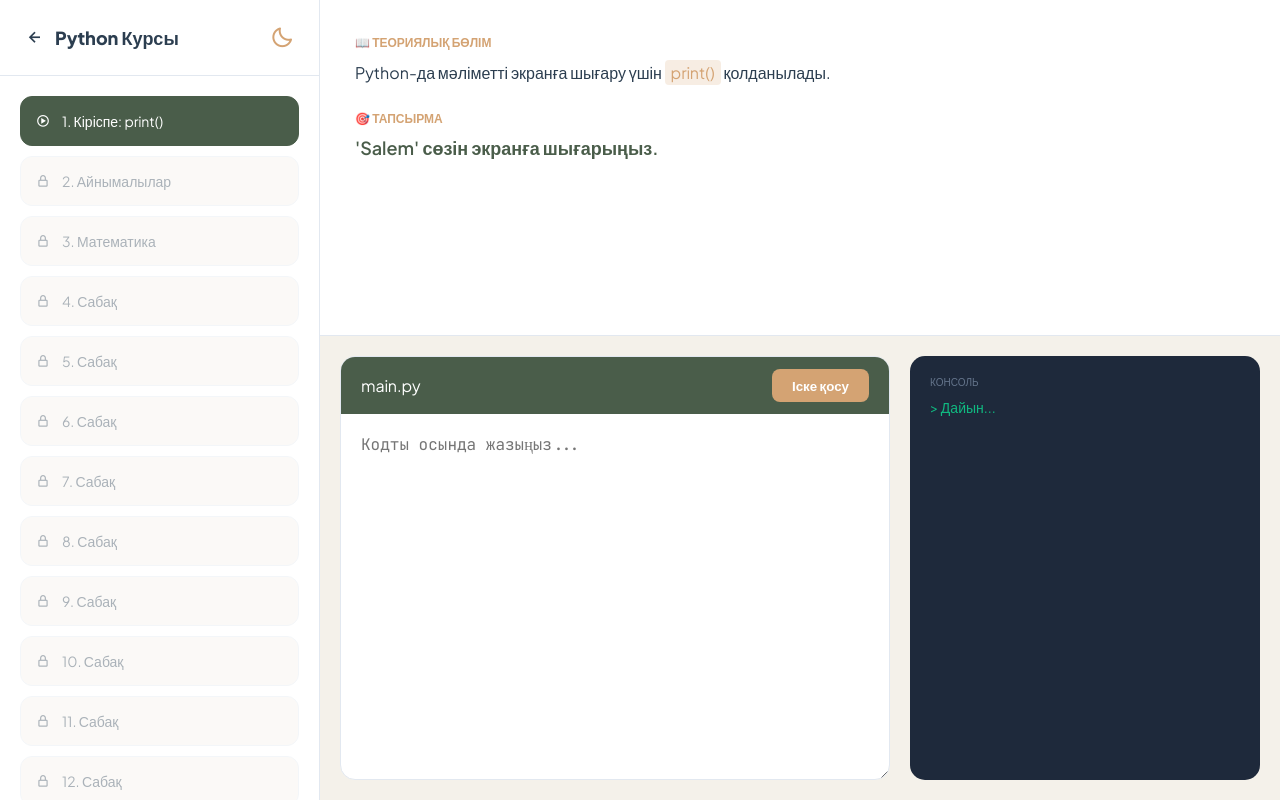
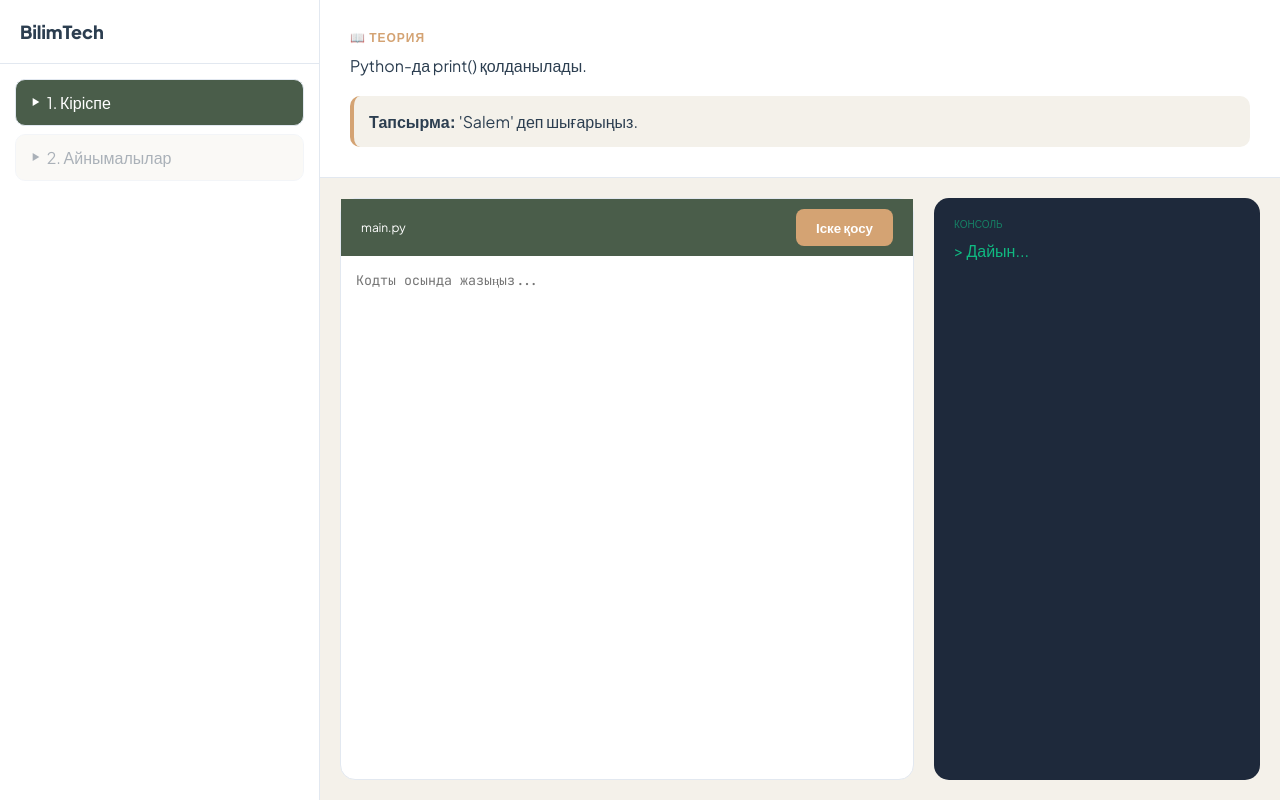
Before and after one commit to serikbajakbota7-source/mening-saytym, a Flask app: page /lesson in a window 1280 px wide. Run offline with Flask 3, Linux system fonts and the light colour scheme; some libraries are stand-ins or nearby versions.

Commit message:
Update lesson.html

```diff
--- a/templates/lesson.html
+++ b/templates/lesson.html
@@ -3,13 +3,12 @@
 <head>
     <meta charset="UTF-8">
     <meta name="viewport" content="width=device-width, initial-scale=1.0">
-    <title>BilimTech — Сабақтар</title>
+    <title>BilimTech — Адаптивті Платформа</title>
     <link href='https://unpkg.com/boxicons@2.1.4/css/boxicons.min.css' rel='stylesheet'>
     <script src="https://cdn.jsdelivr.net/npm/canvas-confetti@1.6.0/dist/confetti.browser.min.js"></script>
     <style>
         @import url('https://fonts.googleapis.com/css2?family=Plus+Jakarta+Sans:wght@400;600;800&family=JetBrains+Mono:wght@400;600&display=swap');
 
-        /* НЕГІЗГІ СТИЛЬДЕР - Крем және Зәйтүн палитрасы */
         :root {
             --bg-color: #f4f1ea;
             --sidebar-bg: #ffffff;
@@ -19,10 +18,8 @@
             --accent: #d4a373;
             --border: #e2e8f0;
             --terminal-bg: #1e293b;
-            --primary: #4a5d4a;
         }
 
-        /* Түнгі режим түстері */
         .dark-mode {
             --bg-color: #1b1b1b;
             --sidebar-bg: #2d2d2d;
@@ -32,188 +29,224 @@
             --accent: #ebdf58e1;
             --border: #444;
             --terminal-bg: #000000;
-            --primary: #ebdf58e1;
         }
 
-        * { margin:0; padding:0; box-sizing:border-box; font-family: 'Plus Jakarta Sans', sans-serif; transition: background 0.3s, color 0.3s; }
-        body { background: var(--bg-color); color: var(--text-color); height: 100vh; overflow: hidden; }
+        * { margin:0; padding:0; box-sizing:border-box; font-family: 'Plus Jakarta Sans', sans-serif; }
+        body { background: var(--bg-color); color: var(--text-color); min-height: 100vh; overflow-x: hidden; }
 
+        /* Контейнерді икемді ету */
         .app-container { display: flex; height: 100vh; }
 
-        /* Sidebar */
-        .sidebar { width: 320px; border-right: 1px solid var(--border); display: flex; flex-direction: column; background: var(--sidebar-bg); }
-        .sidebar-header { padding: 25px; border-bottom: 1px solid var(--border); display: flex; align-items: center; justify-content: space-between; }
+        /* Sidebar стилі және адаптивтілігі */
+        .sidebar {
+            width: 320px;
+            border-right: 1px solid var(--border);
+            display: flex;
+            flex-direction: column;
+            background: var(--sidebar-bg);
+            transition: transform 0.3s ease;
+            z-index: 1000;
+        }
 
-        .mode-toggle { cursor: pointer; font-size: 24px; color: var(--accent); }
+        /* Негізгі контент */
+        .main-content { flex: 1; display: flex; flex-direction: column; overflow-y: auto; }
 
-        .task-list { flex: 1; overflow-y: auto; padding: 20px; }
-        .task-node {
-            padding: 15px; margin-bottom: 10px; border-radius: 12px; font-size: 14px;
-            display: flex; align-items: center; gap: 12px; cursor: not-allowed; opacity: 0.4;
-            background: var(--bg-color); border: 1px solid var(--border);
+        /* Теория бөлімі */
+        .theory-section { padding: 30px; background: var(--card-bg); border-bottom: 1px solid var(--border); }
+
+        /* Практика бөлімі (редактор мен консоль) */
+        .practice-section {
+            display: flex;
+            padding: 20px;
+            gap: 20px;
+            flex: 1;
+            min-height: 500px;
         }
-        .task-node.unlocked { cursor: pointer; opacity: 1; }
-        .task-node.active { background: var(--header-bg); color: white; border-color: var(--header-bg); opacity: 1; }
 
-        /* Main Content */
-        .main-content { flex: 1; display: flex; flex-direction: column; }
-        .theory-section { height: 42%; padding: 35px; overflow-y: auto; border-bottom: 1px solid var(--border); background: var(--card-bg); }
-        .label { font-size: 12px; font-weight: 800; color: var(--accent); text-transform: uppercase; margin-bottom: 10px; }
+        .editor-box { flex: 2; display: flex; flex-direction: column; background: var(--card-bg); border-radius: 15px; border: 1px solid var(--border); min-height: 300px; }
+        .terminal { flex: 1; background: var(--terminal-bg); border-radius: 15px; padding: 20px; color: #10b981; font-family: 'JetBrains Mono'; }
 
-        .practice-section { flex: 1; display: flex; padding: 20px; gap: 20px; background: var(--bg-color); }
-        .editor-box { flex: 1; display: flex; flex-direction: column; background: var(--card-bg); border-radius: 15px; border: 1px solid var(--border); overflow: hidden; }
-        .editor-nav { padding: 12px 20px; background: var(--header-bg); color: white; display: flex; justify-content: space-between; align-items: center; }
+        /* Мобильдік құрылғылар үшін Media Queries (Экран 768px-ден кіші болса) */
+        @media (max-width: 768px) {
+            .app-container { flex-direction: column; height: auto; }
 
-        #code-input { flex: 1; padding: 20px; font-family: 'JetBrains Mono'; font-size: 16px; border: none; outline: none; background: transparent; color: var(--text-color); }
+            .sidebar {
+                position: fixed;
+                left: -320px;
+                top: 0;
+                bottom: 0;
+                box-shadow: 10px 0 15px rgba(0,0,0,0.1);
+            }
+            .sidebar.open { left: 0; }
 
-        .terminal { width: 350px; background: var(--terminal-bg); border-radius: 15px; padding: 20px; color: #10b981; font-family: 'JetBrains Mono'; font-size: 14px; }
+            .practice-section { flex-direction: column; }
 
-        .btn-run { background: var(--accent); color: white; border: none; padding: 8px 20px; border-radius: 8px; font-weight: 600; cursor: pointer; }
-        .btn-next { background: #10b981; color: white; border: none; padding: 12px; border-radius: 10px; font-weight: 800; cursor: pointer; width: 100%; margin-top: 15px; }
+            .theory-section { padding: 20px; }
 
-        code { background: rgba(212, 163, 115, 0.2); padding: 2px 6px; border-radius: 4px; color: var(--accent); }
+            .terminal { width: 100%; min-height: 150px; }
+
+            /* Мобильдік мәзір батырмасы (бургер) */
+            .mobile-header {
+                display: flex;
+                align-items: center;
+                justify-content: space-between;
+                padding: 15px;
+                background: var(--header-bg);
+                color: white;
+            }
+        }
+
+        /* Жасырын элементтерді көрсету */
+        .mobile-header { display: none; }
+        @media (max-width: 768px) { .mobile-header { display: flex; } }
+
+        /* Батырмалар стилі */
+        .btn-run { background: var(--accent); color: white; border: none; padding: 10px 20px; border-radius: 8px; cursor: pointer; font-weight: 800; }
+        #code-input { width: 100%; height: 250px; padding: 15px; font-family: 'JetBrains Mono'; border: none; outline: none; background: transparent; color: var(--text-color); resize: none; }
     </style>
 </head>
-<body class="light-mode">
+<body>
+
+    <div class="mobile-header">
+        <i class='bx bx-menu' id="menu-icon" style="font-size: 30px; cursor: pointer;"></i>
+        <h4 id="mob-title">Python</h4>
+        <i class='bx bx-moon' onclick="toggleMode()" style="font-size: 24px;"></i>
+    </div>
 
     <div class="app-container">
-    <aside class="sidebar">
-        <div class="sidebar-header">
-            <div style="display: flex; align-items: center; gap: 10px;">
-                <button onclick="location.href='/home'" style="background:none; border:none; cursor:pointer; font-size:20px; color:var(--text-color);"><i class='bx bx-left-arrow-alt'></i></button>
-                <h3 id="cur-lang" style="font-size: 18px;">Python</h3>
+        <aside class="sidebar" id="sidebar">
+            <div class="sidebar-header" style="padding: 20px; border-bottom: 1px solid var(--border); display: flex; justify-content: space-between; align-items: center;">
+                <h3 style="font-size: 18px;">BilimTech</h3>
+                <i class='bx bx-x' id="close-menu" style="font-size: 30px; cursor: pointer; display: none;"></i>
             </div>
-            <i class='bx bx-moon mode-toggle' id="modeBtn" onclick="toggleMode()"></i>
-        </div>
-        <div id="task-list" class="task-list"></div>
+            <div id="task-list" class="task-list" style="overflow-y: auto; padding: 15px;"></div>
         </aside>
 
         <main class="main-content">
             <div class="theory-section">
-            <div class="label">📖 Теориялық бөлім</div>
-            <div id="theory-content" class="theory-text" style="font-size: 16px; line-height: 1.6;"></div>
-            <div class="label" style="margin-top: 25px;">🎯 Тапсырма</div>
-            <div id="task-text" style="font-weight: 600; font-size: 18px; color: var(--header-bg);"></div>
+                <div style="color: var(--accent); font-weight: 800; font-size: 12px; letter-spacing: 1px;">📖 ТЕОРИЯ</div>
+                <div id="theory-content" style="margin-top: 10px; font-size: 16px;"></div>
+                <div style="margin-top: 20px; padding: 15px; background: var(--bg-color); border-radius: 10px; border-left: 4px solid var(--accent);">
+                    <strong>Тапсырма:</strong> <span id="task-text"></span>
+                </div>
             </div>
 
             <div class="practice-section">
                 <div class="editor-box">
-                <div class="editor-nav">
-                    <span id="file-name">main.py</span>
+                    <div style="padding: 10px 20px; background: var(--header-bg); color: white; display: flex; justify-content: space-between; align-items: center;">
+                        <span style="font-size: 12px;">main.py</span>
                         <button class="btn-run" onclick="checkCode()">Іске қосу</button>
                     </div>
                     <textarea id="code-input" spellcheck="false" placeholder="Кодты осында жазыңыз..."></textarea>
                 </div>
+
                 <div class="terminal">
-                <div style="font-size: 10px; color: #64748b; margin-bottom: 10px;">КОНСОЛЬ</div>
-                <div id="out">> Күтуде...</div>
+                    <div style="font-size: 10px; opacity: 0.6; margin-bottom: 10px;">КОНСОЛЬ</div>
+                    <div id="out">> Дайын...</div>
                 </div>
             </div>
         </main>
     </div>
 
 <script>
+    // Мобильдік мәзірді ашу/жабу логикасы
+    const menuIcon = document.getElementById('menu-icon');
+    const closeMenu = document.getElementById('close-menu');
+    const sidebar = document.getElementById('sidebar');
+
+    if(menuIcon) {
+        menuIcon.onclick = () => { sidebar.classList.add('open'); closeMenu.style.display = 'block'; }
+    }
+    if(closeMenu) {
+        closeMenu.onclick = () => { sidebar.classList.remove('open'); closeMenu.style.display = 'none'; }
+    }
+
+    // Режим ауыстыру (Dark/Light)
+    function toggleMode() {
+        document.body.classList.toggle('dark-mode');
+        const isDark = document.body.classList.contains('dark-mode');
+        localStorage.setItem('theme', isDark ? 'dark' : 'light');
+    }
+
+    // Сабақтар базасы (Алдыңғы кодымыздағыдай)
     const lessonsData = {
         'Python': [
-        { title: "1. Кіріспе: print()", theory: "Python-да мәліметті экранға шығару үшін <code>print()</code> қолданылады.", task: "'Salem' сөзін экранға шығарыңыз.", check: "print('Salem')", hint: "print('Salem') жазыңыз" },
-        { title: "2. Айнымалылар", theory: "Айнымалы — мәнді сақтауға арналған орын. Мысалы: <code>x = 10</code>", task: "x айнымалысына 5 санын меншіктеңіз.", check: "x=5", hint: "x = 5" },
-        { title: "3. Математика", theory: "Python сандармен есептеуге өте ыңғайлы.", task: "print(10 + 5) кодын жазыңыз.", check: "print(10+5)", hint: "10 мен 5-ті қосыңыз" }
-    ],
-    'C#': [{ title: "1. Кіріспе", theory: "C#-та <code>Console.WriteLine()</code> қолданылады.", task: "'Hi' деп шығарыңыз.", check: "Console.WriteLine('Hi')", hint: "Console.WriteLine('Hi')" }],
-    'C++': [{ title: "1. Кіріспе", theory: "C++-те <code>std::cout</code> қолданылады.", task: "'Hello' деп шығарыңыз.", check: "std::cout<<'Hello'", hint: "std::cout << 'Hello';" }]
+            { title: "1. Кіріспе", theory: "Python-да <code>print()</code> қолданылады.", task: "'Salem' деп шығарыңыз.", check: "print('Salem')", hint: "print('Salem')" },
+            { title: "2. Айнымалылар", theory: "Айнымалы: <code>x = 10</code>", task: "x айнымалысына 5-ті меншіктеңіз.", check: "x=5", hint: "x = 5" }
+        ]
     };
-
-// 20 сабаққа толтыру
-['Python', 'C#', 'C++'].forEach(lang => {
-    for(let i = lessonsData[lang].length; i < 20; i++) {
-        lessonsData[lang].push({
-            title: (i+1) + ". Сабақ",
-            theory: "Кезекті тақырыпты меңгеру.",
-            task: "lesson" + (i+1) + " деп жазыңыз.",
-            check: "lesson" + (i+1),
-            hint: "lesson" + (i+1)
-        });
-    }
-});
 
     let curLang = 'Python', curIdx = 0, unlocked = 0;
 
     window.onload = () => {
         const params = new URLSearchParams(window.location.search);
         curLang = params.get('lang') || 'Python';
-    document.getElementById('cur-lang').innerText = curLang + " Курсы";
+        document.getElementById('mob-title').innerText = curLang;
 
-    // Прогресті браузерден алу
         unlocked = parseInt(localStorage.getItem(`unl_${curLang}`)) || 0;
         curIdx = unlocked;
 
-    // Түнгі режимді тексеру
-    if(localStorage.getItem('theme') === 'dark') toggleMode();
+        if(localStorage.getItem('theme') === 'dark') document.body.classList.add('dark-mode');
 
         renderList();
         loadLesson();
     };
 
-function toggleMode() {
-    const body = document.body;
-    const btn = document.getElementById('modeBtn');
-    body.classList.toggle('dark-mode');
-
-    if(body.classList.contains('dark-mode')) {
-        btn.className = 'bx bx-sun mode-toggle';
-        localStorage.setItem('theme', 'dark');
-    } else {
-        btn.className = 'bx bx-moon mode-toggle';
-        localStorage.setItem('theme', 'light');
-    }
-}
-
     function renderList() {
         const list = document.getElementById('task-list');
         list.innerHTML = '';
-    lessonsData[curLang].forEach((l, i) => {
+        const lessons = lessonsData[curLang] || lessonsData['Python'];
+
+        lessons.forEach((l, i) => {
             const isUnlocked = i <= unlocked;
             const node = document.createElement('div');
-        node.className = `task-node ${isUnlocked ? 'unlocked' : ''} ${i === curIdx ? 'active' : ''}`;
-        const icon = i < unlocked ? 'bxs-check-circle' : (isUnlocked ? 'bx-play-circle' : 'bx-lock-alt');
-        node.innerHTML = `<i class='bx ${icon}'></i> <span>${l.title}</span>`;
-        if(isUnlocked) node.onclick = () => { curIdx = i; renderList(); loadLesson(); };
+            node.style.padding = "12px";
+            node.style.marginBottom = "8px";
+            node.style.borderRadius = "10px";
+            node.style.cursor = isUnlocked ? "pointer" : "not-allowed";
+            node.style.opacity = isUnlocked ? "1" : "0.4";
+            node.style.background = i === curIdx ? "var(--header-bg)" : "var(--bg-color)";
+            node.style.color = i === curIdx ? "white" : "var(--text-color)";
+            node.style.border = "1px solid var(--border)";
+
+            node.innerHTML = `<i class='bx ${i < unlocked ? 'bxs-check-circle' : 'bx-play'}'></i> ${l.title}`;
+
+            if(isUnlocked) {
+                node.onclick = () => {
+                    curIdx = i;
+                    renderList();
+                    loadLesson();
+                    if(window.innerWidth <= 768) sidebar.classList.remove('open');
+                };
+            }
             list.appendChild(node);
         });
     }
 
     function loadLesson() {
-    const l = lessonsData[curLang][curIdx];
+        const lessons = lessonsData[curLang] || lessonsData['Python'];
+        const l = lessons[curIdx];
         document.getElementById('theory-content').innerHTML = l.theory;
         document.getElementById('task-text').innerText = l.task;
         document.getElementById('code-input').value = "";
-    document.getElementById('out').innerHTML = "> Дайын...";
     }
 
     function checkCode() {
         const code = document.getElementById('code-input').value.replace(/\s+/g,'').replace(/['"]/g, '"');
-    const correct = lessonsData[curLang][curIdx].check.replace(/\s+/g,'').replace(/['"]/g, '"');
+        const lessons = lessonsData[curLang] || lessonsData['Python'];
+        const correct = lessons[curIdx].check.replace(/\s+/g,'').replace(/['"]/g, '"');
         const out = document.getElementById('out');
 
         if(code.includes(correct)) {
             confetti({ particleCount: 100, spread: 70, origin: { y: 0.6 } });
-        out.innerHTML = `<span style="color: #10b981;">> КЕРЕМЕТ! ✅</span><br>Тапсырма орындалды.`;
-
-        if(curIdx === unlocked && unlocked < 19) {
+            out.innerHTML = `<span style="color: #10b981;">> КЕРЕМЕТ! ✅</span>`;
+            if(curIdx === unlocked && unlocked < lessons.length - 1) {
                 unlocked++;
                 localStorage.setItem(`unl_${curLang}`, unlocked);
                 renderList();
             }
-
-        if(curIdx < 19) {
-            const btn = document.createElement('button');
-            btn.className = "btn-next";
-            btn.innerText = "КЕЛЕСІ САБАҚ →";
-            btn.onclick = () => { curIdx++; renderList(); loadLesson(); };
-            out.appendChild(btn);
-        }
         } else {
-        out.innerHTML = `<span style="color: #ef4444;">> ҚАТЕ! ❌</span><br><small>Көмек: ${lessonsData[curLang][curIdx].hint}</small>`;
+            out.innerHTML = `<span style="color: #ef4444;">> ҚАТЕ! ❌</span>`;
         }
     }
 </script>
```
Lines whose indentation alone changed are shown as unchanged.
